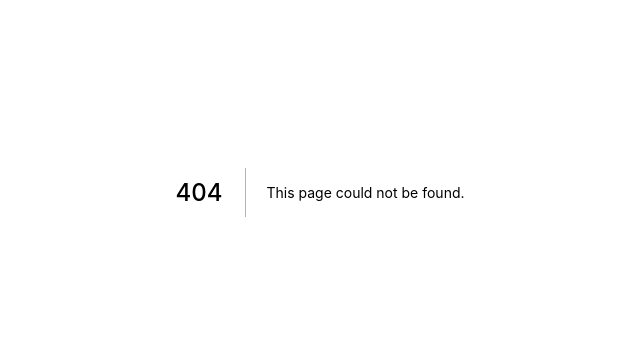
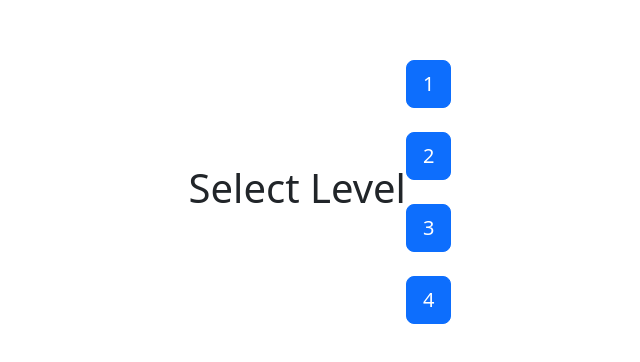
Before and after one commit to HelloRoshan/tech-enquiry-project, a Next.js app: page /levels in a window 1280 px wide. Before the commit this address had no page. Shown: the part 208-570 px from the top of the page, without its empty margins (320-960 px from the left). Built offline with nearby package versions, Linux system fonts and the light colour scheme.

Commit message:
selection level initial code

```diff
--- /dev/null
+++ b/pages/levels.js
@@ -0,0 +1,33 @@
+// import Background from "./img/HomeBackground.jpg"
+// import Image from 'next/image'
+import React from 'react';
+import {Button} from 'react-bootstrap';
+import Container from 'react-bootstrap/Container';
+
+
+function Levels() {
+  return (
+
+      <Container className='d-flex align-items-center justify-content-center text-center min-vh-100 m-auto p-auto'>
+        <h1>Select Level</h1>
+        <br></br>
+        <div className="d-grid gap-4">
+            <Button variant="primary" size="lg">
+                1
+            </Button>
+            <Button variant="primary" size="lg">
+                2
+            </Button>
+            <Button variant="primary" size="lg">
+                3
+            </Button>
+            <Button variant="primary" size="lg">
+                4
+            </Button>
+        </div>
+
+      </Container>
+  );
+}
+
+export default Levels;
```
